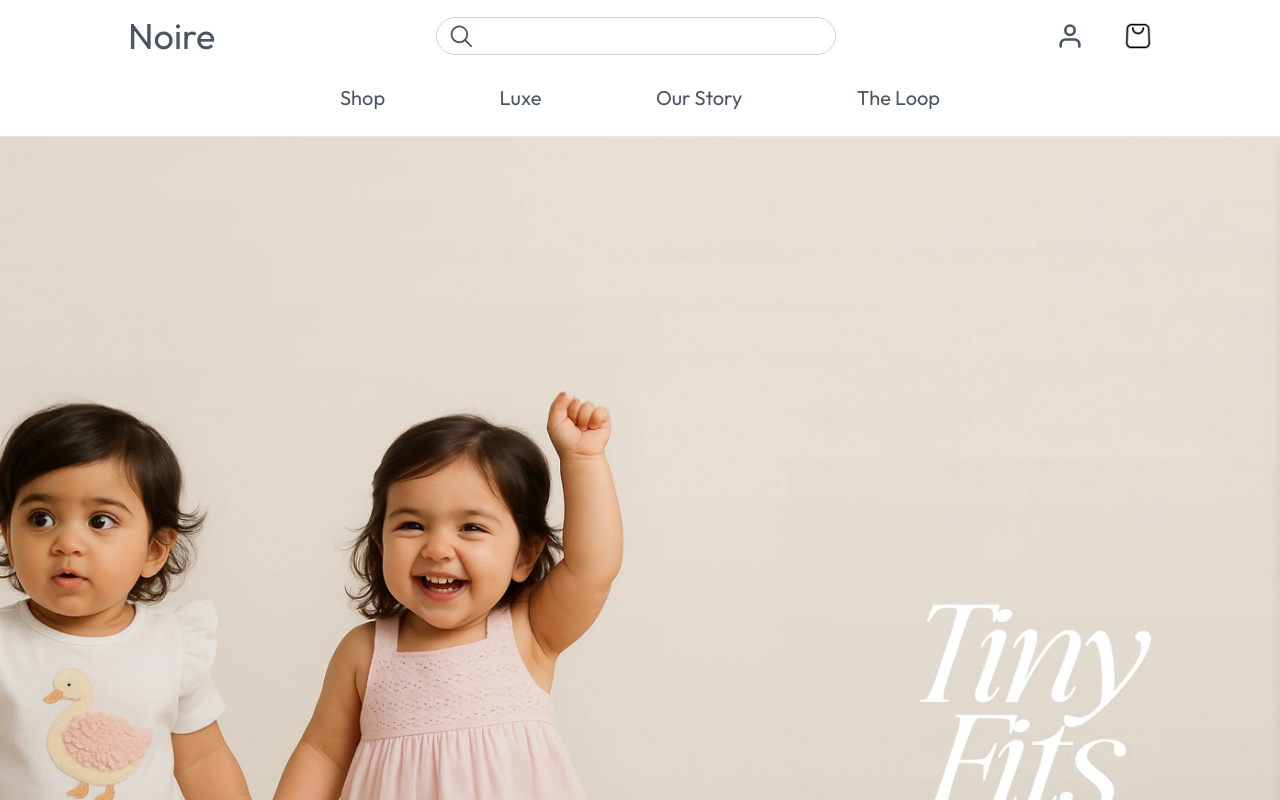
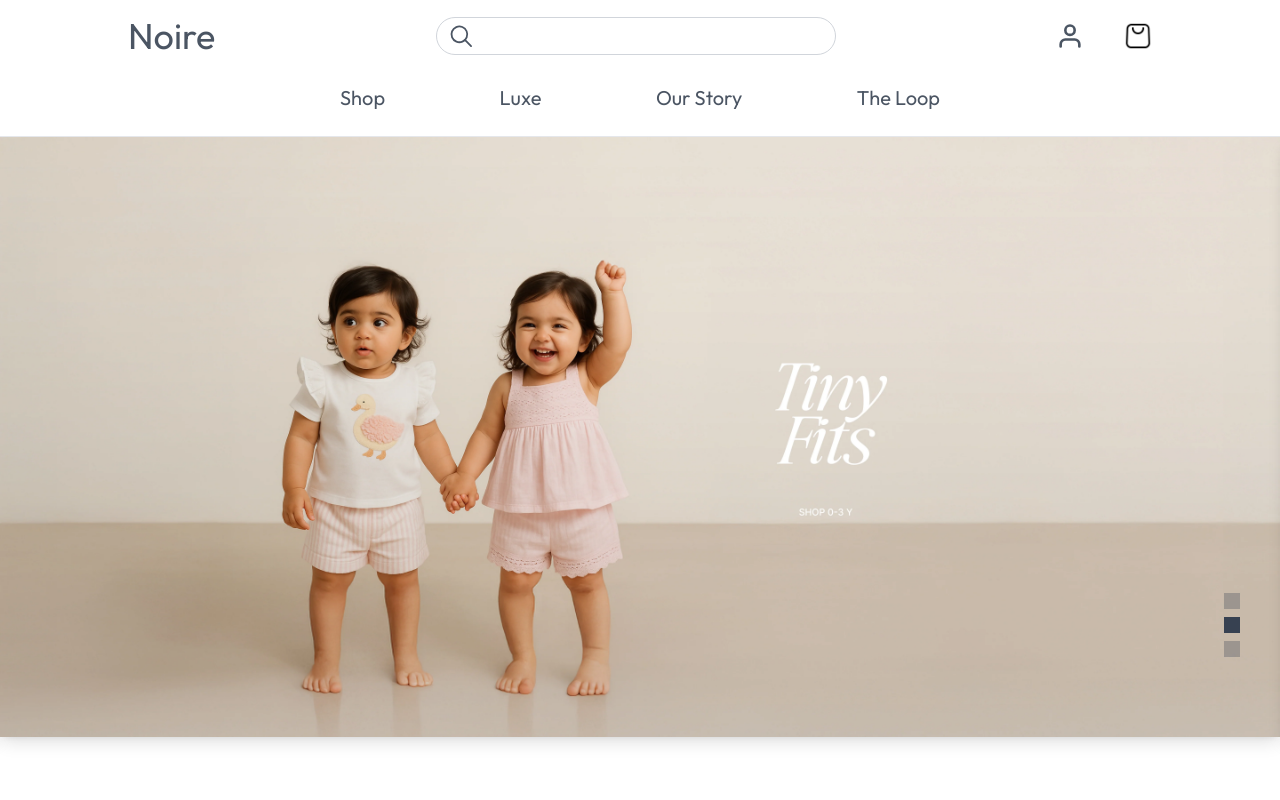
Before and after one commit to karthikvishal-s/Noire, a Next.js app: page / in a window 1280 px wide. Shown: the top 800 px of the page. Built offline with nearby package versions, Linux system fonts and the light colour scheme.

Commit message:
headerSlider contained

```diff
--- a/components/HeaderSlider.jsx
+++ b/components/HeaderSlider.jsx
@@ -56,13 +56,13 @@ const HeaderSlider = () => {
         {sliderData.map((slide, index) => (
           <div
             key={slide.id}
-            className="flex flex-col-reverse min-h-[850px] md:flex-row items-center justify-between  min-w-full"
-          >
+            className="flex flex-col-reverse min-h-full md:flex-row items-center justify-between  min-w-full ">
+
 
 
             <div className="flex items-center flex-1 justify-center">
               <Image
-                className="w-screen h-[1240px] object-cover shadow-lg"
+                className="w-full h-full object-contain shadow-lg"
                 src={slide.imgSrc}
                 alt={`Slide ${index + 1}`}
               />
```
